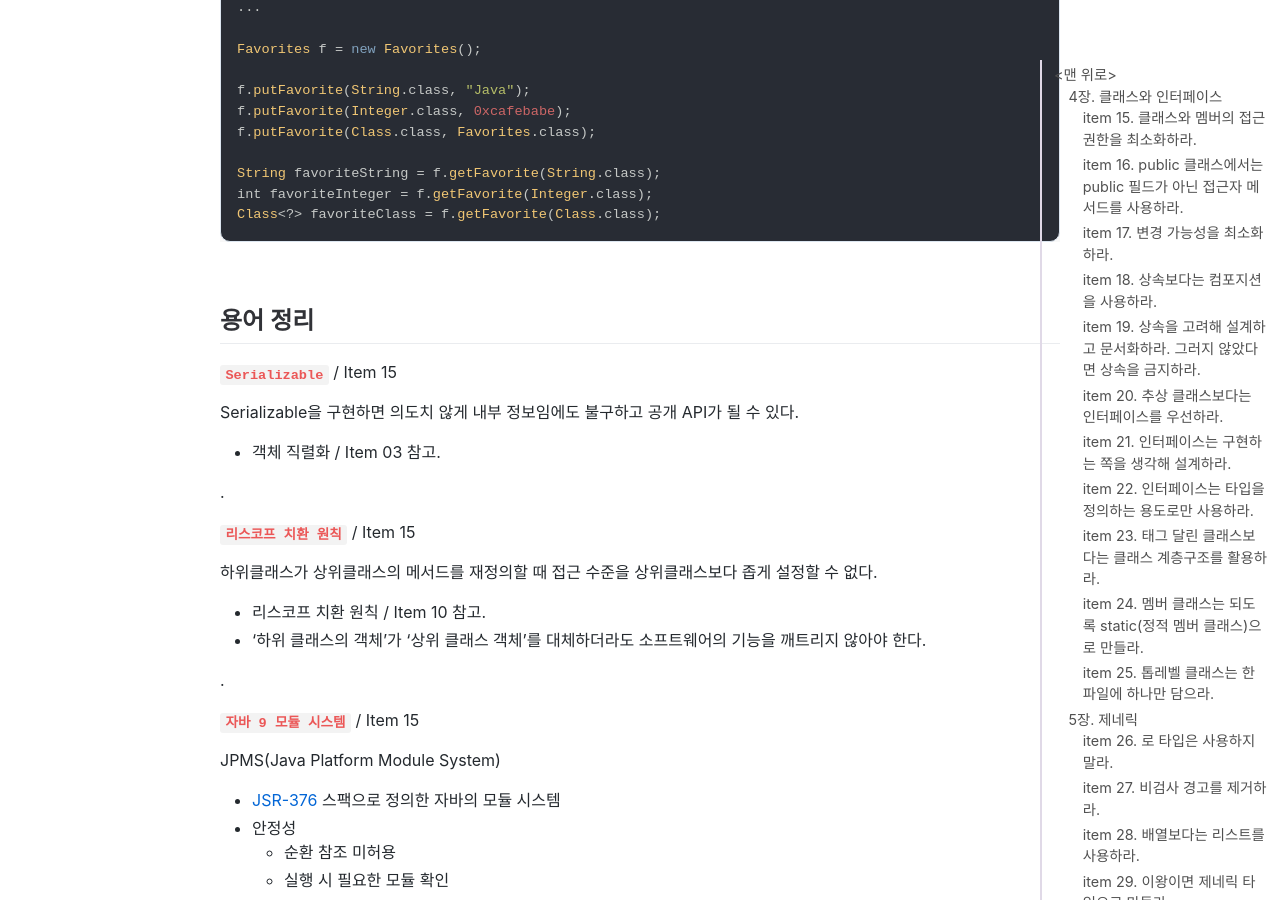
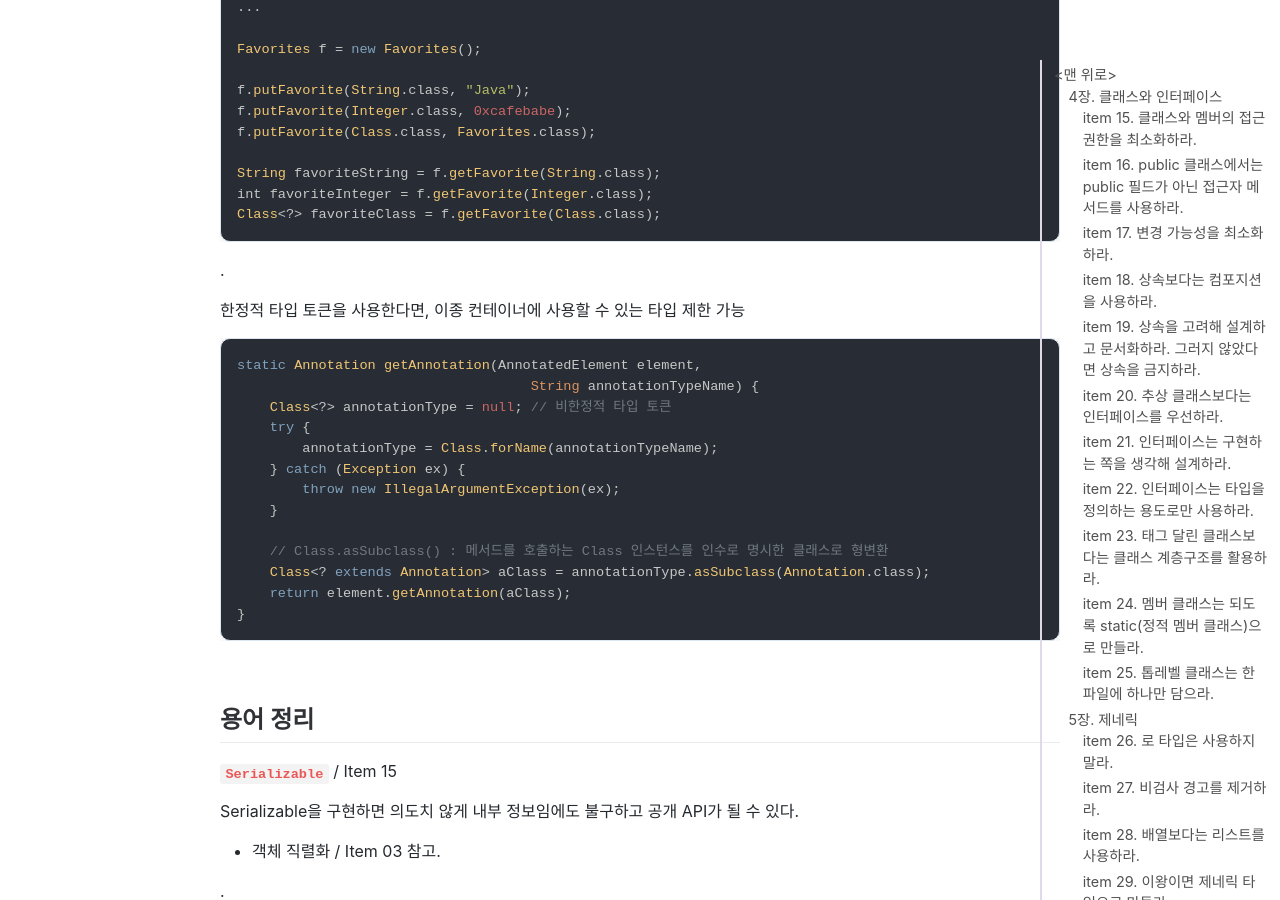
Before and after one commit to jihunparkme/jihunparkme.github.io, a Jekyll site: the page built from _posts/2023-04-22-Effective-Java-Class-Interface-Generics.md, in a window 1280 px wide and 900 px high, scrolled down 30050 px. Built offline with Jekyll 4.4.1, drawn with Linux system fonts in a browser that asks for light colours; nearby versions of some CDN libraries; comment, search, counter and statistics services are not loaded; some of the changed text lies outside the part shown.

Commit message:
[Effective Java] item 33. 타입 안전 이종 컨테이너를 고려하라.
- 마무리

````diff
--- a/_posts/2023-04-22-Effective-Java-Class-Interface-Generics.md
+++ b/_posts/2023-04-22-Effective-Java-Class-Interface-Generics.md
@@ -1343,6 +1343,26 @@ int favoriteInteger = f.getFavorite(Integer.class);
 Class<?> favoriteClass = f.getFavorite(Class.class);
 ```
 
+.
+
+한정적 타입 토큰을 사용한다면, 이종 컨테이너에 사용할 수 있는 타입 제한 가능
+
+```java
+static Annotation getAnnotation(AnnotatedElement element,
+                                    String annotationTypeName) {
+    Class<?> annotationType = null; // 비한정적 타입 토큰
+    try {
+        annotationType = Class.forName(annotationTypeName);
+    } catch (Exception ex) {
+        throw new IllegalArgumentException(ex);
+    }
+
+    // Class.asSubclass() : 메서드를 호출하는 Class 인스턴스를 인수로 명시한 클래스로 형변환
+    Class<? extends Annotation> aClass = annotationType.asSubclass(Annotation.class);
+    return element.getAnnotation(aClass);
+}
+```
+
 <br>
 
 ## 용어 정리
````
